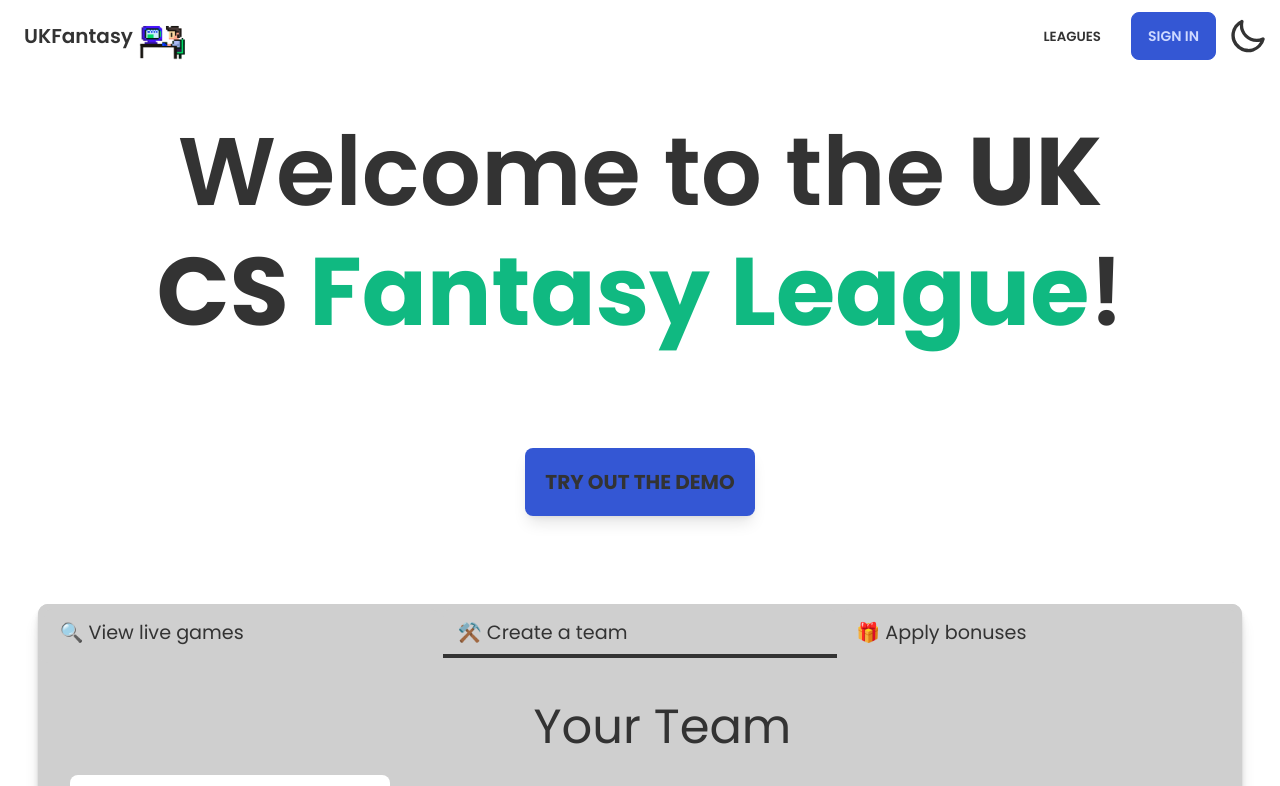
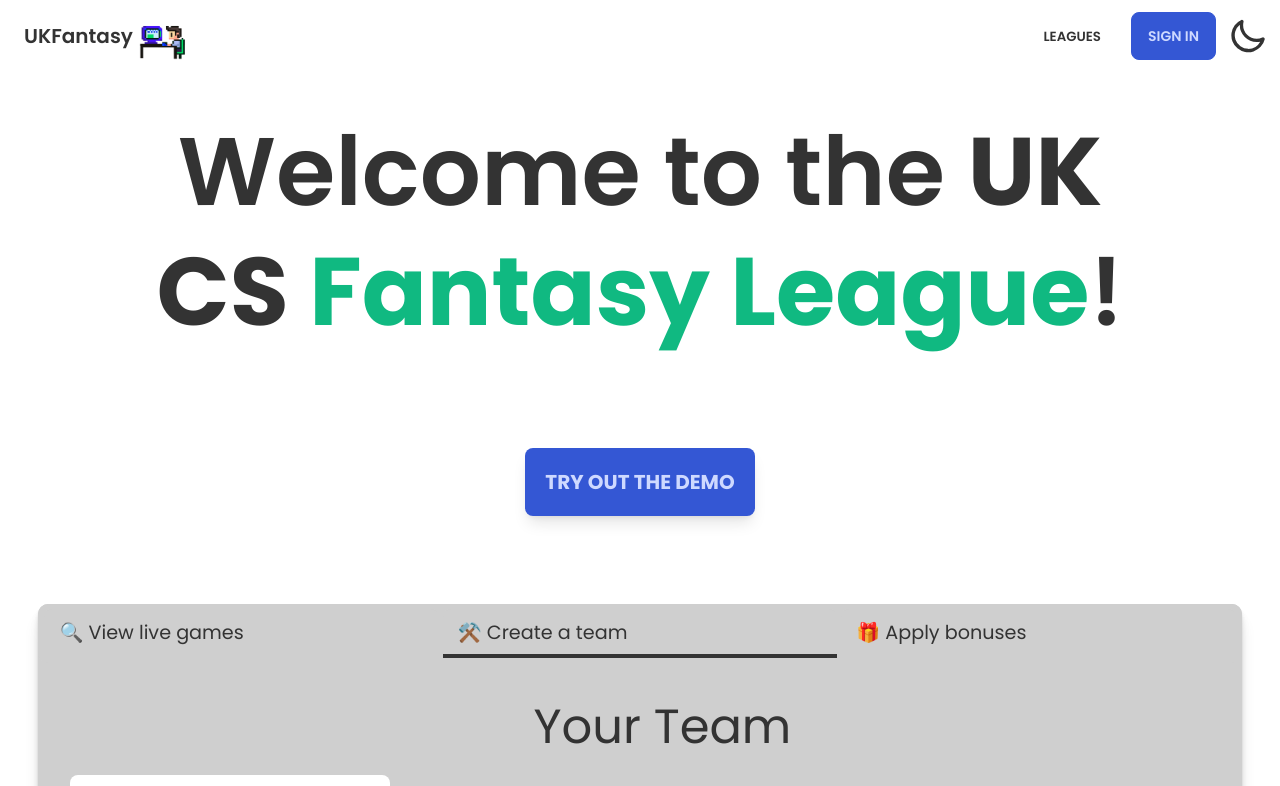
Before and after one commit to FlynnFc/UKFantasy, a Next.js app: page / in a window 1280 px wide. Shown: the top 786 px of the page. Built offline with nearby package versions, Linux system fonts and the light colour scheme; no server answers.

Commit message:
removing console.logs

```diff
--- a/src/components/BonusExample.tsx
+++ b/src/components/BonusExample.tsx
@@ -169,7 +169,7 @@ const BonusExample = () => {
           {allBonuses.map((el, i) => {
             for (let i = 0; i < 5; i++) {
               const element = team?.Player[i];
-              console.log(element);
+
               if (element?.bonus?.name === el.name) {
                 return (
                   <span
--- a/src/components/Round.tsx
+++ b/src/components/Round.tsx
@@ -10,7 +10,6 @@ const Round = (props: { data: []; selectedRound: number }) => {
   const [authorised, setAuthorised] = useState(false);
   const current = useMemo(() => props.selectedRound, [props.selectedRound]);
 
-  console.log("round number:", props.selectedRound);
   useEffect(() => {
     if (
       session.data?.user?.email &&
--- a/src/components/SelectedPlayer.tsx
+++ b/src/components/SelectedPlayer.tsx
@@ -38,8 +38,6 @@ const SelectedPlayer = (props: player) => {
   useEffect(() => {
     setRareity(props.rareity);
   }, [props.rareity]);
-
-  console.log(props);
 
   return (
     <div
--- a/src/pages/[league]/index.tsx
+++ b/src/pages/[league]/index.tsx
@@ -66,7 +66,6 @@ type UserProps = {
 };
 
 const LeaguePage = (props: { data: league; streams: stream[] }) => {
-  console.log(props.data);
   const session = useSession();
   const { status } = useSession();
   const { query } = useRouter();
@@ -239,7 +238,7 @@ const LeaguePage = (props: { data: league; streams: stream[] }) => {
               </span>
             )}
             <Link href={`${query.league}/teams`}>
-              <button className="btn flex flex-row items-center justify-center gap-1">
+              <button className="btn flex flex-row items-center justify-center gap-1 border-0 bg-base-300">
                 Competing teams <ExternalLink height={20} />
               </button>
             </Link>
--- a/src/pages/[league]/team/[userTeamid].tsx
+++ b/src/pages/[league]/team/[userTeamid].tsx
@@ -22,8 +22,6 @@ const UserTeam = () => {
   const { query } = useRouter();
   const [team, setTeam] = useState<playerTeam>();
 
-  console.log(team);
-
   useEffect(() => {
     const fetcher = async () => {
       const teamId: string = query.userTeamid as string;
@@ -40,8 +38,6 @@ const UserTeam = () => {
     };
     fetcher();
   }, [query.userTeamid]);
-
-  console.log(team);
 
   return (
     <>
--- a/src/pages/[league]/teams.tsx
+++ b/src/pages/[league]/teams.tsx
@@ -33,7 +33,6 @@ export async function getStaticPaths() {
 }
 
 const Teams = (props: { data: { Teams: [] } }) => {
-  console.log(props.data);
   return (
     <section className="container mx-auto mb-5 flex min-h-screen flex-col gap-4">
       <div className="prose">
--- a/src/pages/admin.tsx
+++ b/src/pages/admin.tsx
@@ -105,7 +105,6 @@ const Leagues = () => {
   // Dates need to be converted into prisma supported date format (look up)
   const [newLeagueModel, setNewLeagueModel] = useState(false);
 
-  console.log(newLeagueModel);
   return (
     <div className="w-full">
       <div className="">
--- a/src/pages/index.tsx
+++ b/src/pages/index.tsx
@@ -7,8 +7,7 @@ import SiteShowcase from "../components/SiteShowcase";
 import { useSession } from "next-auth/react";
 const Home: NextPage = () => {
   // const router = useRouter();
-  const data = useSession();
-  console.log("asdsad", data.data);
+
   // useEffect(() => {
   //   if (status === "authenticated") {
   //     router.push("/leagues");
@@ -33,7 +32,7 @@ const Home: NextPage = () => {
                 whileHover={{ scale: 1.05 }}
                 whileTap={{ scale: 0.95 }}
                 id="getStarted"
-                className="duration-400 rounded-btn bg-primary p-5 text-xl font-bold uppercase shadow-lg   transition-all"
+                className="duration-400 rounded-btn bg-primary p-5 text-xl font-bold uppercase text-primary-content shadow-lg   transition-all"
               >
                 Try out the demo
               </motion.button>
```
